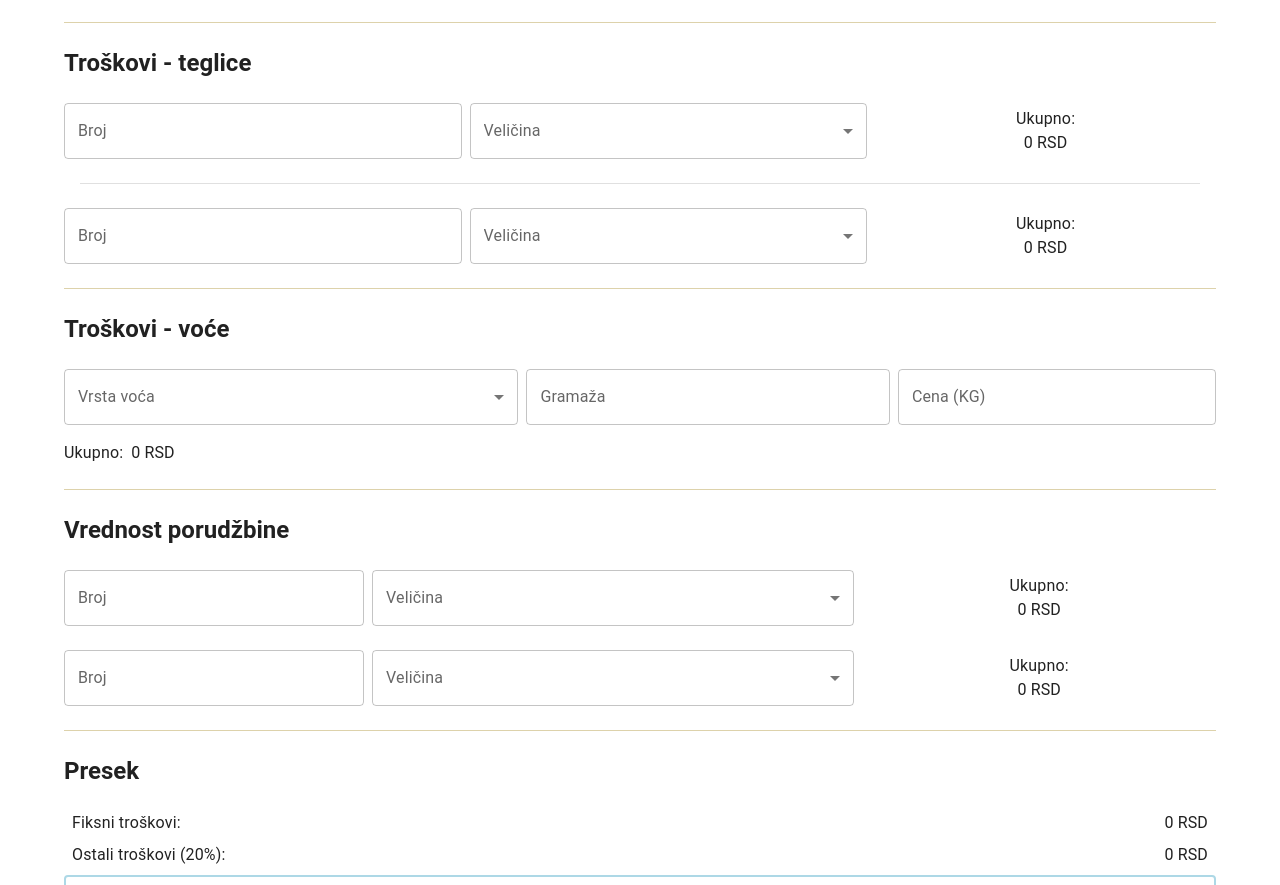
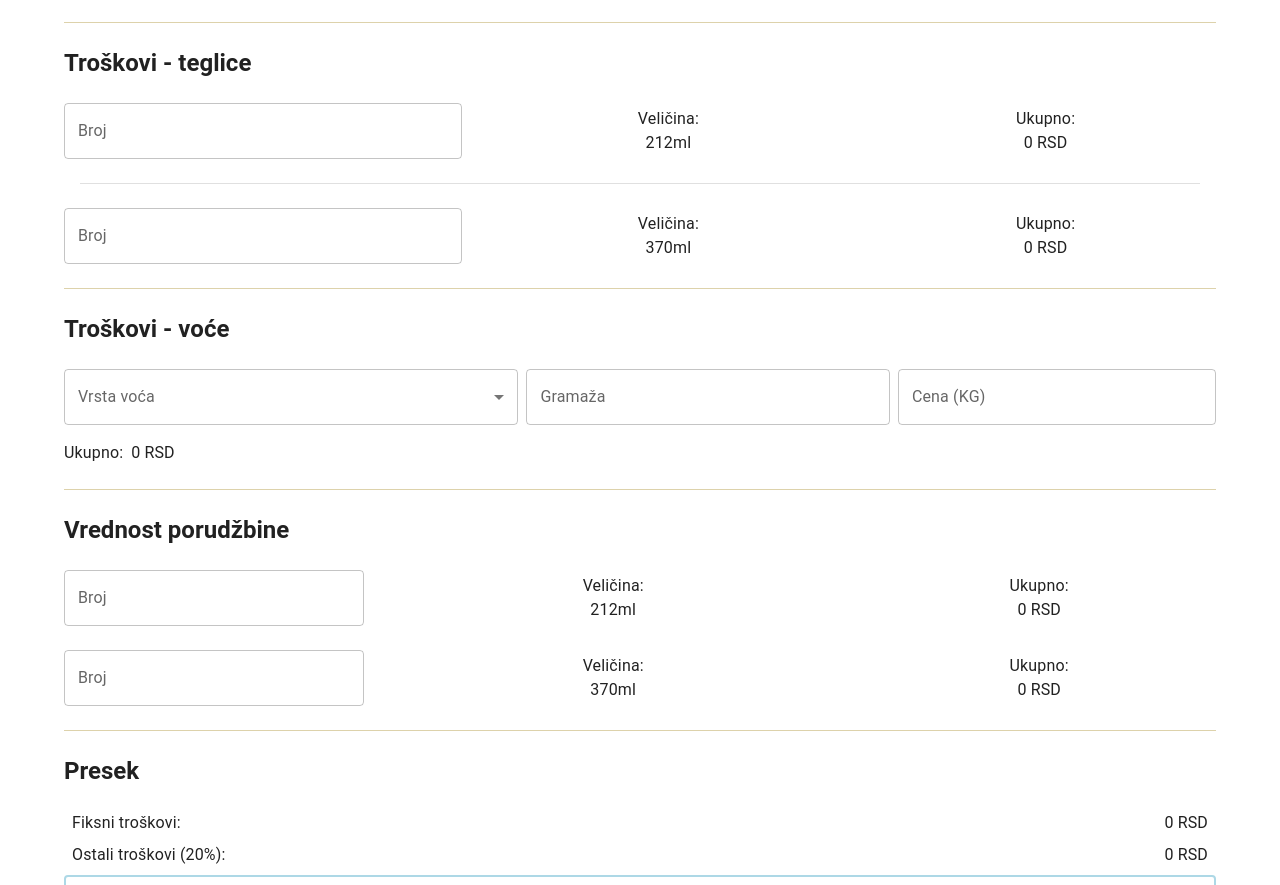
Before and after one commit to LakiTheGreat/UI_dzem_kalkulator, a React (Create React App) app in the folder my-app/: page / in a window 1280 px wide. Shown: the part 288-1173 px from the top of the page. Built offline with nearby package versions, Linux system fonts and the light colour scheme.

Commit message:
added loading and hardcoded cup size values

```diff
--- a/my-app/src/form/index.tsx
+++ b/my-app/src/form/index.tsx
@@ -1,5 +1,5 @@
 import { Button, Divider, Stack, Typography } from '@mui/material';
-import { useEffect } from 'react';
+import { useEffect, useState } from 'react';
 import { useForm } from 'react-hook-form';
 import emailjs from 'emailjs-com';
 
@@ -7,7 +7,7 @@ import FormattedPrice from '../utils/FormattedPrice';
 import FormProvider from './FormProvider';
 import RHFSelectInput from './RHFSelectInput';
 import RHFTextInput from './RHFTextInput';
-import { colors, cupPrice, cupTypes, fruits } from '../constants';
+import { colors, cupTypes, fruits } from '../constants';
 
 type FormData = {
   numOfCups: number | string;
@@ -47,7 +47,7 @@ export default function Form() {
   const methods = useForm<FormData>({
     defaultValues: {
       numOfCups: '',
-      typeOfCups: '',
+      typeOfCups: '35',
       priceOfCups: '',
       fruits1: '',
       fruits2: '',
@@ -65,11 +65,11 @@ export default function Form() {
       orderNumberOfCups2: '',
       orderTotal1: '',
       orderTotal2: '',
-      orderCupType1: '',
-      orderCupType2: '',
+      orderCupType1: '350',
+      orderCupType2: '550',
       fixedExpences: '',
       numOfCups1: '',
-      typeOfCups1: '',
+      typeOfCups1: '46',
       priceOfCups1: '',
       additionalExpences: '',
       totalExpences: '',
@@ -81,6 +81,7 @@ export default function Form() {
   });
 
   const { handleSubmit, watch, setValue } = methods;
+  const [isLoading, setIsLoading] = useState(false);
 
   const {
     numOfCups,
@@ -112,6 +113,7 @@ export default function Form() {
   } = watch();
 
   const formSubmit = async (data: FormData) => {
+    setIsLoading(true);
     const date = new Date();
     const formattedDateTime =
       date.toLocaleDateString('sr-RS') +
@@ -156,10 +158,12 @@ export default function Form() {
         (result) => {
           console.log('Email sent:', result.text);
           alert('Email je uspešno poslat!');
+          setIsLoading(false);
         },
         (error) => {
           console.error('Email send error:', error.text);
           alert('Nešto ne radi - cimaj Nikolu.');
+          setIsLoading(false);
         }
       );
   };
@@ -297,12 +301,20 @@ export default function Form() {
               <RHFTextInput name='numOfCups' label='Broj' type='number' />
             </Stack>
 
-            <Stack sx={{ width: '35%' }}>
-              <RHFSelectInput
+            <Stack
+              sx={{ width: '35%' }}
+              alignItems='center'
+              justifyContent='center'
+            >
+              {/* <RHFSelectInput
                 name='typeOfCups'
                 label='Veličina'
                 menuItems={cupTypes}
-              />
+              /> */}
+              <Stack alignItems='center'>
+                <Typography>{`Veličina:`}</Typography>
+                <Typography>{`${cupTypes[0].menuItemLabel}`}</Typography>
+              </Stack>
             </Stack>
 
             <Stack
@@ -320,12 +332,20 @@ export default function Form() {
               <RHFTextInput name='numOfCups1' label='Broj' type='number' />
             </Stack>
 
-            <Stack sx={{ width: '35%' }}>
-              <RHFSelectInput
+            <Stack
+              sx={{ width: '35%' }}
+              alignItems='center'
+              justifyContent='center'
+            >
+              {/* <RHFSelectInput
                 name='typeOfCups1'
                 label='Veličina'
                 menuItems={cupTypes}
-              />
+              /> */}
+              <Stack alignItems='center'>
+                <Typography>{`Veličina:`}</Typography>
+                <Typography>{`${cupTypes[1].menuItemLabel}`}</Typography>
+              </Stack>
             </Stack>
 
             <Stack
@@ -463,12 +483,20 @@ export default function Form() {
                   type='number'
                 />
               </Stack>
-              <Stack sx={{ width: '45%' }}>
-                <RHFSelectInput
+              <Stack
+                sx={{ width: '45%' }}
+                alignItems='center'
+                justifyContent='center'
+              >
+                {/* <RHFSelectInput
                   name='orderCupType1'
                   label='Veličina'
                   menuItems={cupPrice}
-                />
+                /> */}
+                <Stack alignItems='center'>
+                  <Typography>{`Veličina:`}</Typography>
+                  <Typography>{`${cupTypes[0].menuItemLabel}`}</Typography>
+                </Stack>
               </Stack>
               <Stack
                 sx={{ width: '33%' }}
@@ -491,12 +519,20 @@ export default function Form() {
                   type='number'
                 />
               </Stack>
-              <Stack sx={{ width: '45%' }}>
-                <RHFSelectInput
+              <Stack
+                sx={{ width: '45%' }}
+                alignItems='center'
+                justifyContent='center'
+              >
+                {/* <RHFSelectInput
                   name='orderCupType2'
                   label='Veličina'
                   menuItems={cupPrice}
-                />
+                /> */}
+                <Stack alignItems='center'>
+                  <Typography>{`Veličina:`}</Typography>
+                  <Typography>{`${cupTypes[1].menuItemLabel}`}</Typography>
+                </Stack>
               </Stack>
               <Stack
                 sx={{ width: '33%' }}
@@ -592,6 +628,7 @@ export default function Form() {
         <Stack gap={3} sx={{ mt: 2 }}>
           <RHFTextInput name='email' label='Email' />
           <Button
+            loading={isLoading}
             type='submit'
             variant='contained'
             sx={{ fontWeight: 'bold', bgcolor: colors.main }}
```
